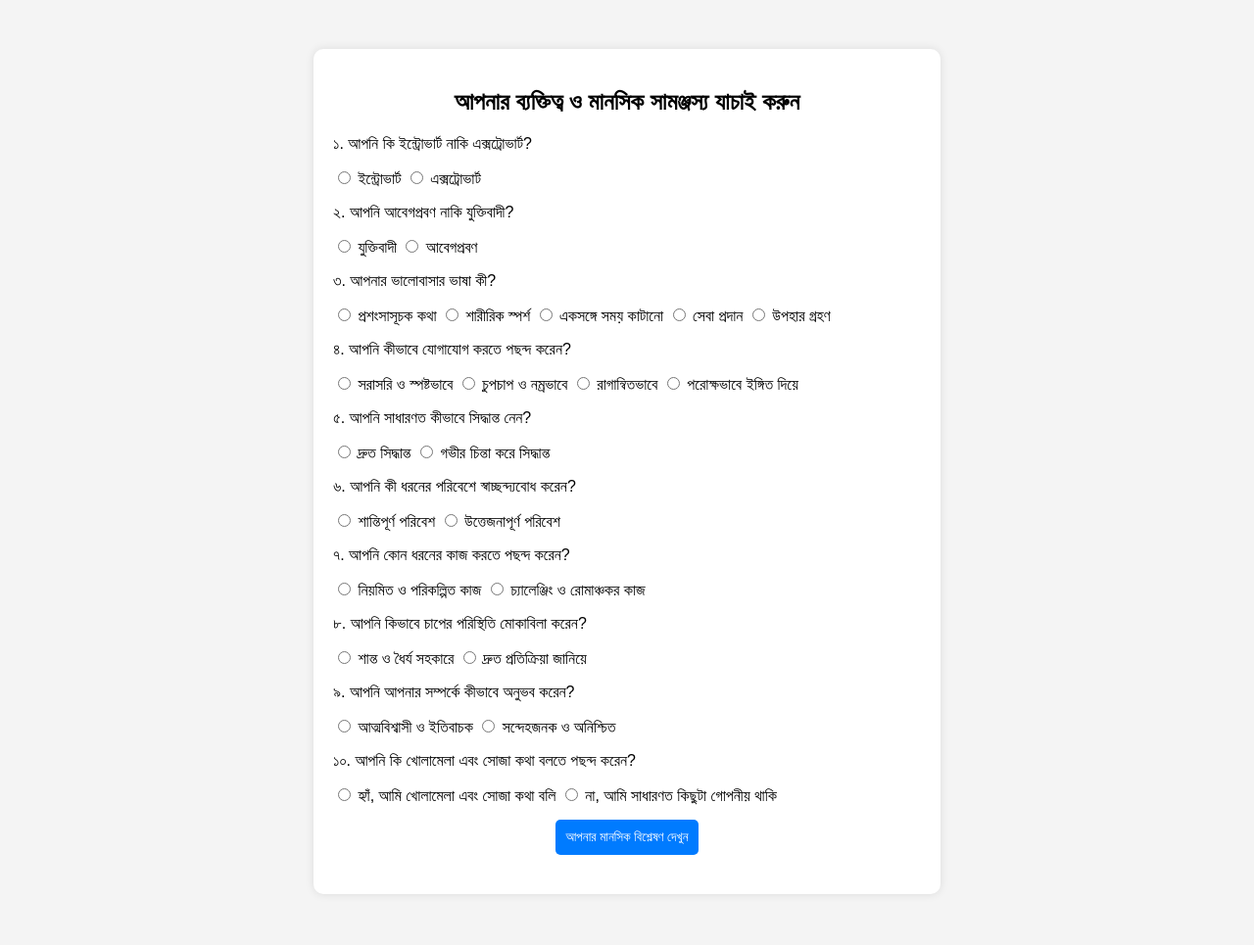
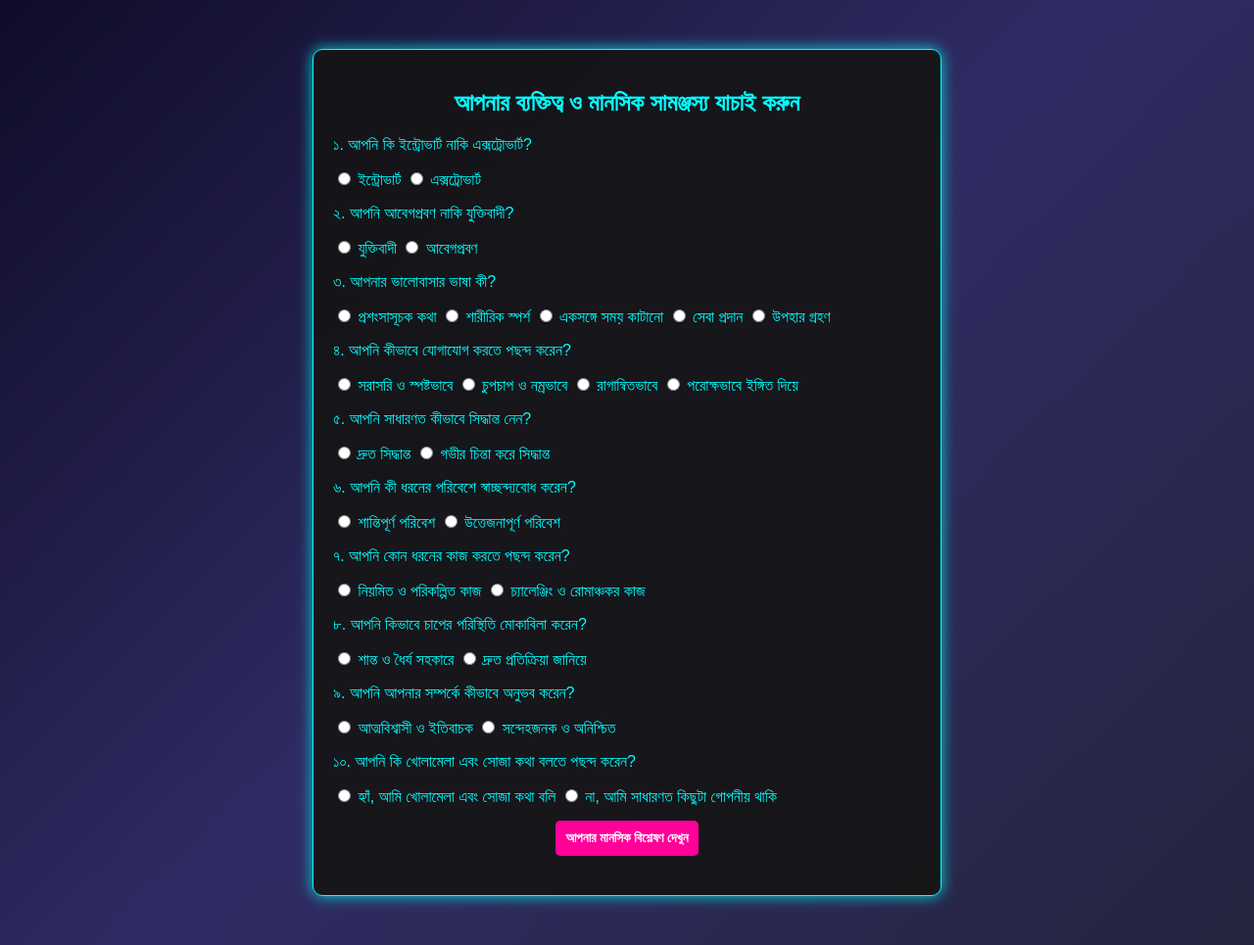
Before and after one commit to kamranahammedaman/ss, a plain HTML site: page index.html in a window 1280 px wide. Shown: the whole page at 98% size. Drawn offline with Linux system fonts and the light colour scheme.

Commit message:
Update styles.css

```diff
--- a/styles.css
+++ b/styles.css
@@ -1,16 +1,18 @@
 body {
     font-family: Arial, sans-serif;
-    background-color: #f4f4f4;
+    background: linear-gradient(135deg, #0f0c29, #302b63, #24243e);
+    color: #0ff;
     text-align: center;
 }
 
 .container {
     max-width: 600px;
     margin: 50px auto;
-    background: white;
+    background: rgba(20, 20, 20, 0.9);
     padding: 20px;
     border-radius: 10px;
-    box-shadow: 0px 0px 10px rgba(0, 0, 0, 0.1);
+    box-shadow: 0px 0px 15px rgba(0, 255, 255, 0.8);
+    border: 1px solid #0ff;
 }
 
 .question {
@@ -19,20 +21,25 @@ body {
 }
 
 button {
-    background: #007bff;
+    background: #ff0099;
     color: white;
     border: none;
     padding: 10px;
     cursor: pointer;
     border-radius: 5px;
+    transition: 0.3s ease;
+    text-transform: uppercase;
+    font-weight: bold;
 }
 
 button:hover {
-    background: #0056b3;
+    background: #ff6600;
+    box-shadow: 0px 0px 10px #ff0099;
 }
 
 #result {
     margin-top: 20px;
     font-size: 18px;
     font-weight: bold;
+    color: #0ff;
 }
```
